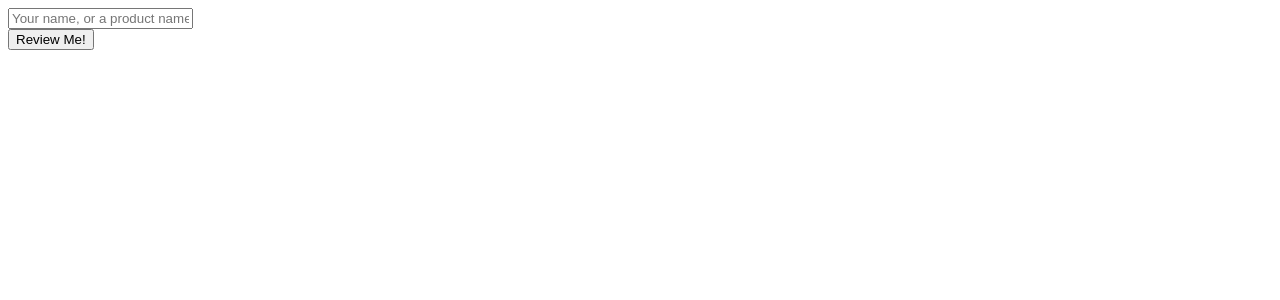
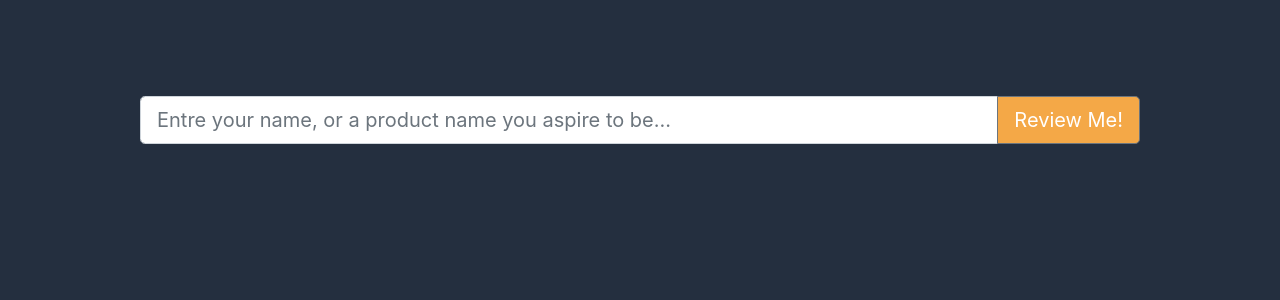
Before and after one commit to chiakimz/rateMe, a Django app: page / in a window 1280 px wide. Shown: the top 300 px of the page. Run offline with Django 3.2, Linux system fonts and the light colour scheme; some libraries are stand-ins or nearby versions.

Commit message:
html first page looks much nicer

```diff
--- a/reviewMeProject/reviewMe/templates/username.html
+++ b/reviewMeProject/reviewMe/templates/username.html
@@ -1,8 +1,33 @@
-<form method="get">
+<!doctype html>
+<html lang="en">
+  <head>
+    <!-- Required meta tags -->
+    <meta charset="utf-8">
+    <meta name="viewport" content="width=device-width, initial-scale=1, shrink-to-fit=yes">
+
+    <!-- Bootstrap CSS -->
+    <link rel="stylesheet" href="https://stackpath.bootstrapcdn.com/bootstrap/4.4.1/css/bootstrap.min.css" integrity="sha384-Vkoo8x4CGsO3+Hhxv8T/Q5PaXtkKtu6ug5TOeNV6gBiFeWPGFN9MuhOf23Q9Ifjh" crossorigin="anonymous">
+
+  </head>
+  <body style="background-color:#242F3F;">
+    <!-- Optional JavaScript -->
+    <!-- jQuery first, then Popper.js, then Bootstrap JS -->
+    <script src="https://code.jquery.com/jquery-3.4.1.slim.min.js" integrity="sha384-J6qa4849blE2+poT4WnyKhv5vZF5SrPo0iEjwBvKU7imGFAV0wwj1yYfoRSJoZ+n" crossorigin="anonymous"></script>
+    <script src="https://cdn.jsdelivr.net/npm/popper.js@1.16.0/dist/umd/popper.min.js" integrity="sha384-Q6E9RHvbIyZFJoft+2mJbHaEWldlvI9IOYy5n3zV9zzTtmI3UksdQRVvoxMfooAo" crossorigin="anonymous"></script>
+    <script src="https://stackpath.bootstrapcdn.com/bootstrap/4.4.1/js/bootstrap.min.js" integrity="sha384-wfSDF2E50Y2D1uUdj0O3uMBJnjuUD4Ih7YwaYd1iqfktj0Uod8GCExl3Og8ifwB6" crossorigin="anonymous"></script>
+
+    <form method="get">
+        <br><br><br><br>
     {{ form }}
-    <div class="input-group input-group-lg">
-    <input type="text" class="form-control" placeholder="Your name, or a product name you aspire to be..." value="{{ q }}" name="q">
+    <center><div class="input-group input-group-lg" style="width: 1000px">
+    <input type="text" class="form-control" placeholder="Entre your name, or a product name you aspire to be..." value="{{ q }}" name="q">
     <div class="input-group-append">
-        <button type="submit" ßa href="{% url 'review' %}?q={{ q }}" class="btn btn-outline-secondary">Review Me!</button>
+        <button style="background-color:#F4A847; color:white" type="submit" a href="{% url 'review' %}?q={{ q }}" class="btn btn-outline-secondary">Review Me!</button>
     </div>
+    </div></center>
 </form>
+
+  </body>
+
+
+</html>
```
Also changed, not shown: reviewMeProject/reviewMe/templates/review.html (+23 -2 lines).
